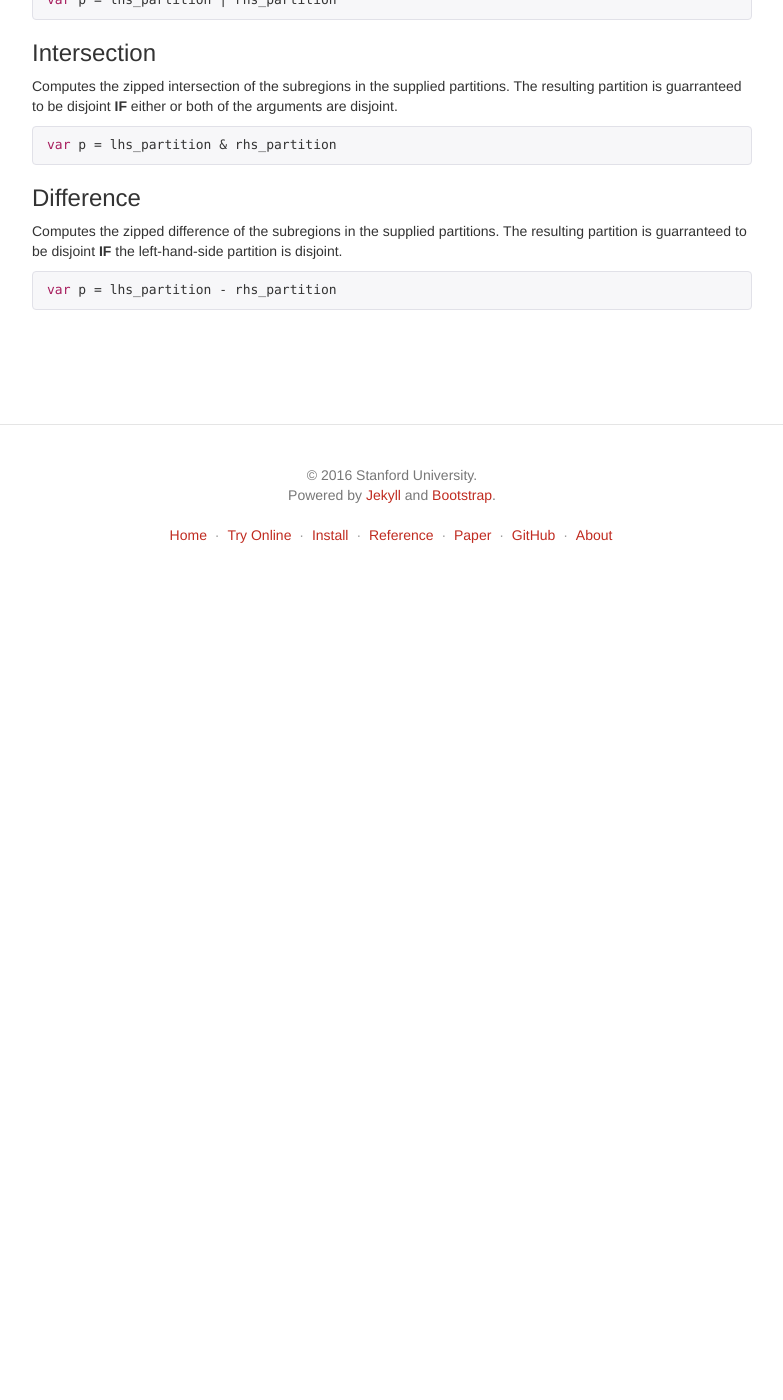
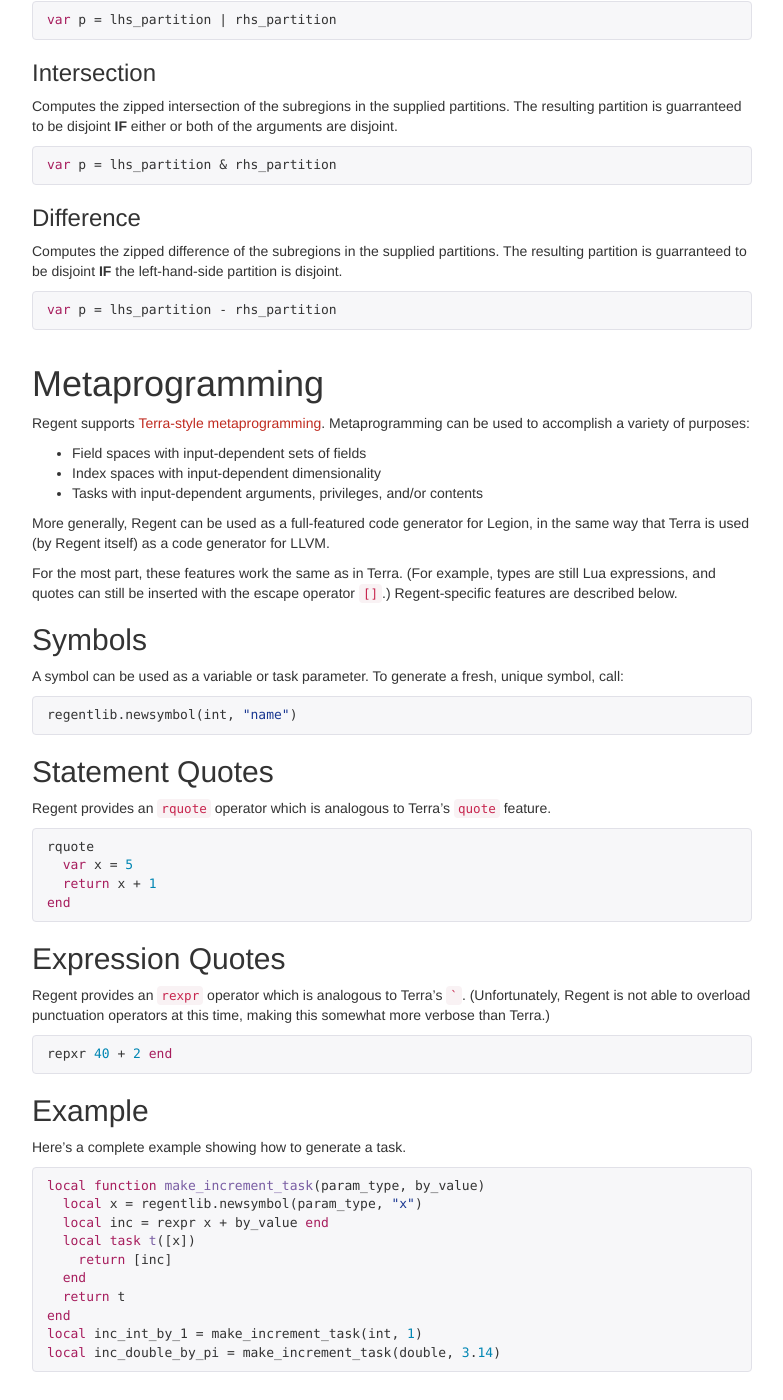
Before and after one commit to StanfordLegion/regent-lang.org, a Jekyll site: the page built from reference.md, in a window 1280 px wide and 1400 px high, scrolled down 5316 px. Shown: the whole window, without its empty margins (248-1031 px from the left). Built offline with Jekyll 4.4.1, drawn with Linux system fonts in a browser that asks for light colours; nearby versions of some CDN libraries; before the commit the page ends 5911 px from its top, so only the background shows below that.

Commit message:
Add metaprogramming notes.

```diff
--- a/reference.md
+++ b/reference.md
@@ -22,6 +22,7 @@
       * [Index Spaces](#index-spaces)
       * [Regions](#regions)
       * [Partitions](#partitions)
+  * [Metaprogramming](#metaprogramming)
 
 # Frontmatter
 
@@ -359,3 +360,70 @@
 {% highlight regent %}
 var p = lhs_partition - rhs_partition
 {% endhighlight %}
+
+# Metaprogramming
+
+Regent supports [Terra-style
+metaprogramming](http://terralang.org/getting-started.html#meta-programming). Metaprogramming
+can be used to accomplish a variety of purposes:
+
+  * Field spaces with input-dependent sets of fields
+  * Index spaces with input-dependent dimensionality
+  * Tasks with input-dependent arguments, privileges, and/or contents
+
+More generally, Regent can be used as a full-featured code generator
+for Legion, in the same way that Terra is used (by Regent itself) as a
+code generator for LLVM.
+
+For the most part, these features work the same as in Terra. (For
+example, types are still Lua expressions, and quotes can still be
+inserted with the escape operator `[]`.) Regent-specific features are
+described below.
+
+## Symbols
+
+A symbol can be used as a variable or task parameter. To generate a
+fresh, unique symbol, call:
+
+{% highlight regent %}
+regentlib.newsymbol(int, "name")
+{% endhighlight %}
+
+## Statement Quotes
+
+Regent provides an `rquote` operator which is analogous to Terra's
+`quote` feature.
+
+{% highlight regent %}
+rquote
+  var x = 5
+  return x + 1
+end
+{% endhighlight %}
+
+## Expression Quotes
+
+Regent provides an `rexpr` operator which is analogous to Terra's
+`` ` ``. (Unfortunately, Regent is not able to overload punctuation
+operators at this time, making this somewhat more verbose than Terra.)
+
+{% highlight regent %}
+repxr 40 + 2 end
+{% endhighlight %}
+
+## Example
+
+Here's a complete example showing how to generate a task.
+
+{% highlight regent %}
+local function make_increment_task(param_type, by_value)
+  local x = regentlib.newsymbol(param_type, "x")
+  local inc = rexpr x + by_value end
+  local task t([x])
+    return [inc]
+  end
+  return t
+end
+local inc_int_by_1 = make_increment_task(int, 1)
+local inc_double_by_pi = make_increment_task(double, 3.14)
+{% endhighlight %}
```
